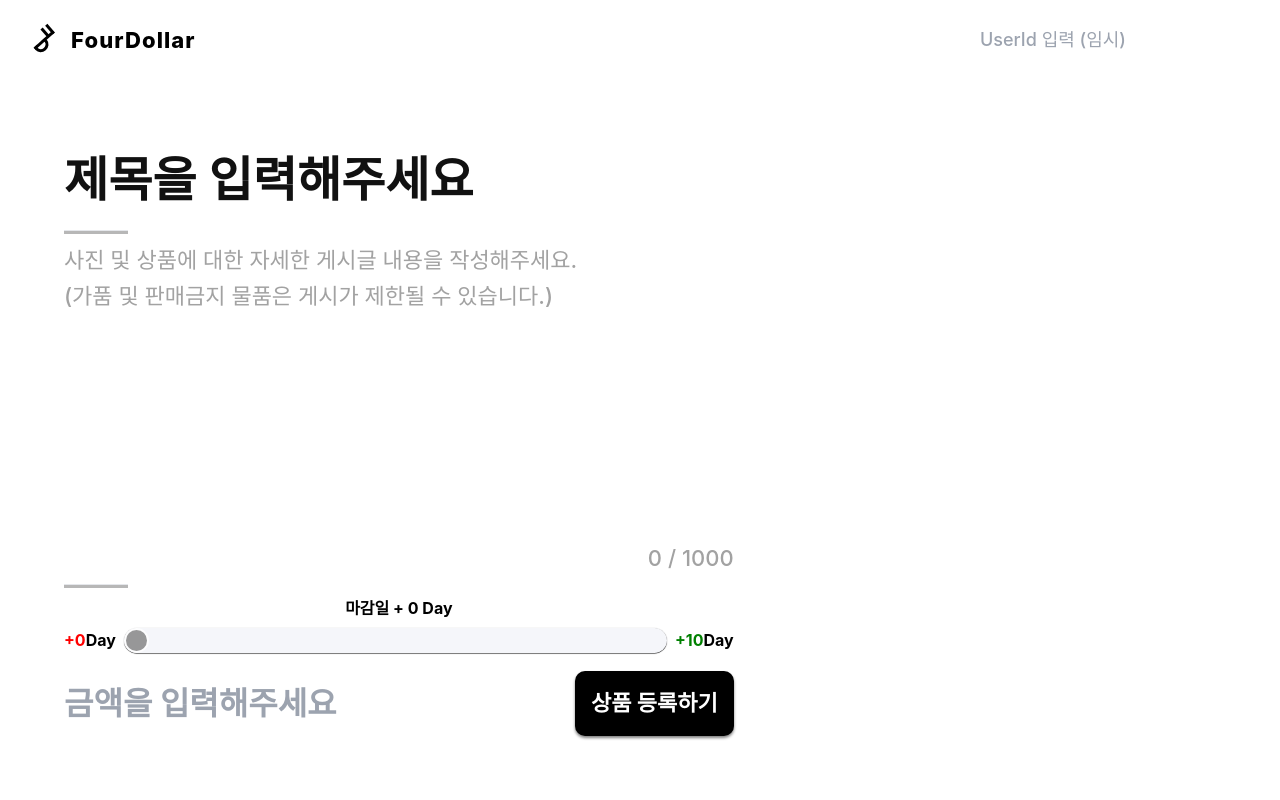
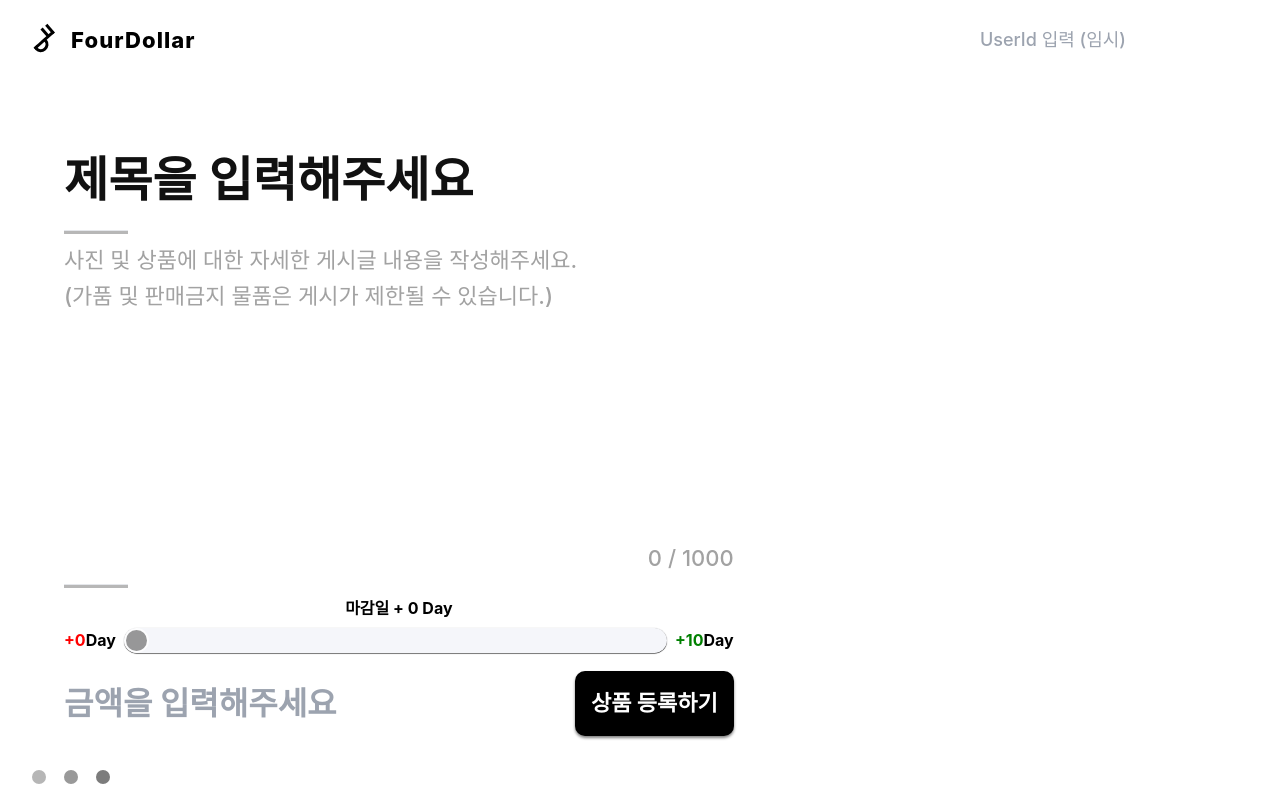
Before and after one commit to Four-Dollar/frontend-repo, a React (Create React App) app: page /listing in a window 1280 px wide. Built offline with nearby package versions, Linux system fonts and the light colour scheme.

Commit message:
feat: 멋쟁이용 dots 컴포넌트 완성

```diff
--- a/src/App.tsx
+++ b/src/App.tsx
@@ -1,6 +1,6 @@
 import React from 'react';
 
-import { Header, GlobalStyle } from 'components';
+import { Header, GlobalStyle, Dots } from 'components';
 import { Listing } from 'pages';
 import { Routes, Route } from 'react-router-dom';
 
@@ -12,6 +12,7 @@ function App() {
 			<Routes>
 				<Route path="/listing" element={<Listing />} />
 			</Routes>
+			<Dots />
 		</>
 	);
 }
--- /dev/null
+++ b/src/components/Dots/index.tsx
@@ -0,0 +1,33 @@
+import React from 'react';
+import styled from 'styled-components';
+
+const Container = styled.div`
+	display: flex;
+	gap: 18px;
+	position: absolute;
+	left: 32px;
+	bottom: 16px;
+`;
+
+interface DotStyleProps {
+	dotIndex: number;
+}
+
+const Dot = styled.div<DotStyleProps>`
+	width: 14px;
+	height: 14px;
+	border-radius: 50%;
+	background: ${(props) => props.dotIndex === 1 && '#b6b6b6'};
+	background: ${(props) => props.dotIndex === 2 && '#999999'};
+	background: ${(props) => props.dotIndex === 3 && '#7c7c7c'};
+`;
+
+export function Dots() {
+	return (
+		<Container>
+			<Dot dotIndex={1} />
+			<Dot dotIndex={2} />
+			<Dot dotIndex={3} />
+		</Container>
+	);
+}
--- a/src/components/index.tsx
+++ b/src/components/index.tsx
@@ -5,3 +5,4 @@ export * from './TitleInput';
 export * from './DescriptionInput';
 export * from './DragBar';
 export * from './InputPrice';
+export * from './Dots';
```
Also changed, not shown: src/pages/Listing/index.tsx (+7 -5 lines).
